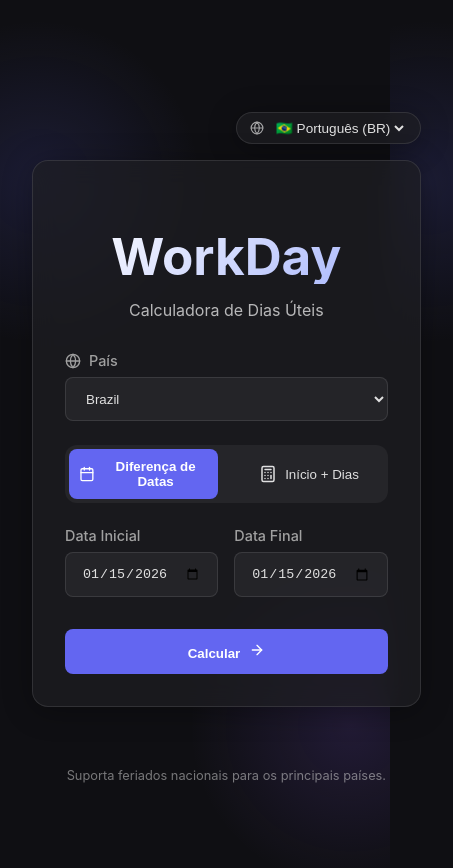
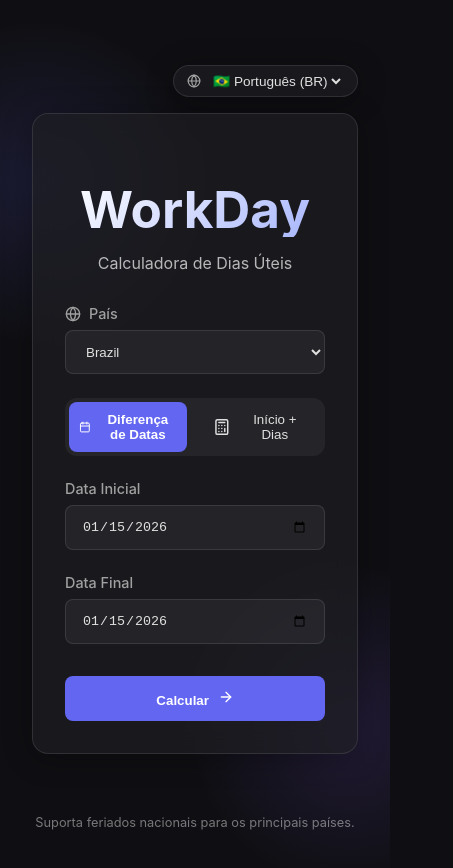
Before and after one commit to FranciscoMMonteiro/calc_workdays, a React (Vite) app: page / in a window 390 px wide. Shown: the top 868 px of the page, 453 px wide, since content can reach past the window. Built offline with nearby package versions, Linux system fonts and the light colour scheme; what date-holidays would draw is missing.

Commit message:
Fix start and end date fileds overlap

```diff
--- a/src/App.jsx
+++ b/src/App.jsx
@@ -70,7 +70,7 @@ function App() {
         <div className="form-content animate-fade-in" key={mode}>
 
           {/* Flex container for side-by-side inputs */}
-          <div style={{ display: 'flex', gap: '1rem', width: '100%' }}>
+          <div className="date-inputs-container">
             <div className="input-group" style={{ flex: 1, marginBottom: '1rem' }}>
               <label className="label">{t.start_date}</label>
               <input
--- a/src/index.css
+++ b/src/index.css
@@ -1,10 +1,13 @@
 :root {
   --bg-color: #0f0f13;
   --text-color: #e0e0e0;
-  --primary-color: #6366f1; /* Indigo 500 */
+  --primary-color: #6366f1;
+  /* Indigo 500 */
   --primary-hover: #4f46e5;
-  --secondary-color: #10b981; /* Emerald 500 */
-  --accent-color: #8b5cf6; /* Violet 500 */
+  --secondary-color: #10b981;
+  /* Emerald 500 */
+  --accent-color: #8b5cf6;
+  /* Violet 500 */
 
   --card-bg: rgba(30, 30, 35, 0.7);
   --card-border: rgba(255, 255, 255, 0.1);
@@ -69,6 +72,7 @@ h1 {
   font-size: 3.2em;
   line-height: 1.1;
   background: linear-gradient(135deg, #fff 0%, #a5b4fc 100%);
+  background-clip: text;
   -webkit-background-clip: text;
   -webkit-text-fill-color: transparent;
   margin-bottom: 0.5rem;
@@ -103,10 +107,31 @@ h1 {
 
 /* Animations */
 @keyframes fadeIn {
-  from { opacity: 0; transform: translateY(10px); }
-  to { opacity: 1; transform: translateY(0); }
+  from {
+    opacity: 0;
+    transform: translateY(10px);
+  }
+
+  to {
+    opacity: 1;
+    transform: translateY(0);
+  }
 }
 
 .animate-fade-in {
   animation: fadeIn 0.5s ease-out forwards;
 }
+
+/* Responsive Inputs */
+.date-inputs-container {
+  display: flex;
+  gap: 1rem;
+  width: 100%;
+}
+
+@media (max-width: 600px) {
+  .date-inputs-container {
+    flex-direction: column;
+    gap: 0.5rem;
+  }
+}
```
